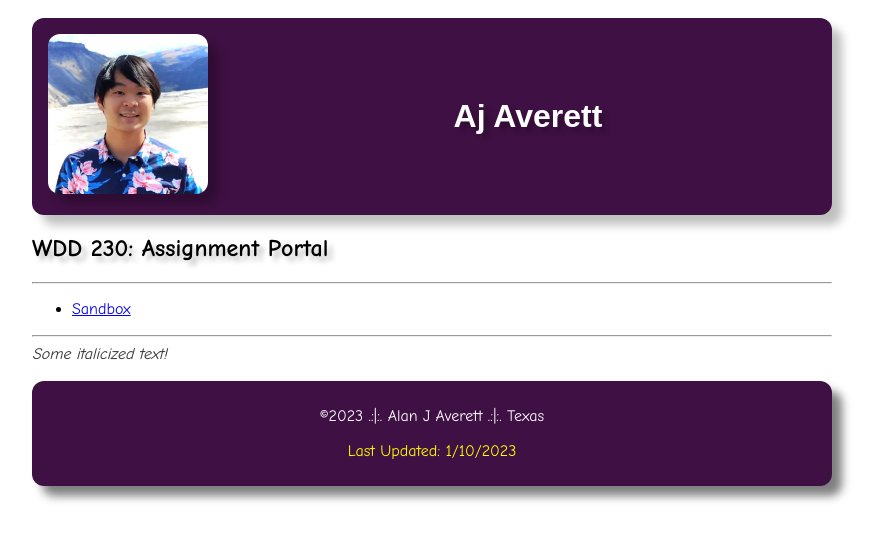
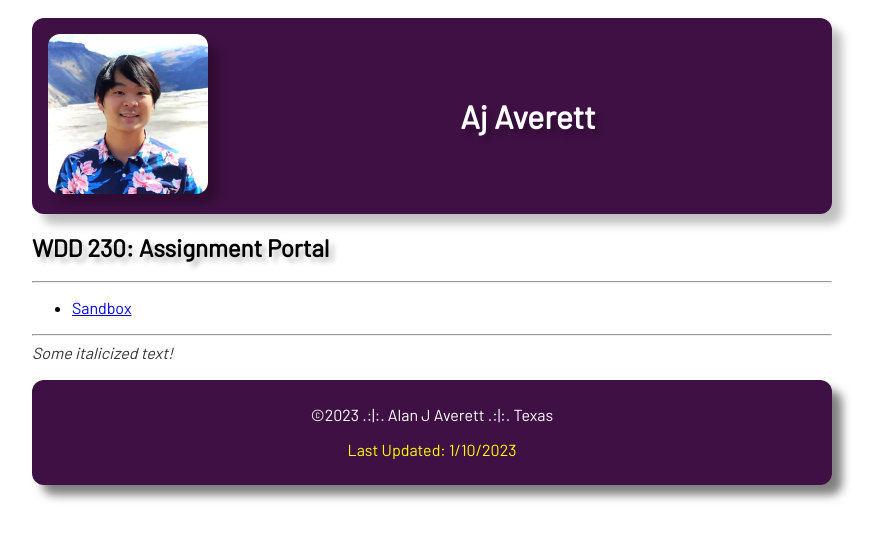
Before and after one commit to ajaverett/wdd230, a plain HTML site: page index.html in a window 1280 px wide. Shown: the whole page, without its empty margins (208-1087 px from the left). Drawn offline with nearby package versions, Linux system fonts and the light colour scheme; a web font is replaced by a local one.

Commit message:
fixed font

```diff
--- a/styles/site.css
+++ b/styles/site.css
@@ -4,11 +4,10 @@
 @import url(//db.onlinewebfonts.com/c/7cc6719bd5f0310be3150ba33418e72e?family=Comic+Sans+MS);
 
 body {
-    font-family: 'Comic Sans MS', sans-serif;
+    font-family: 'Barlow', sans-serif;
 }
 
 header{
-    font-family: 'Wingdings', sans-serif;
     box-shadow: 10px 10px 10px 0px rgba(0,0,0,0.25);
     border-radius: 12px;
     display: flex;
```
